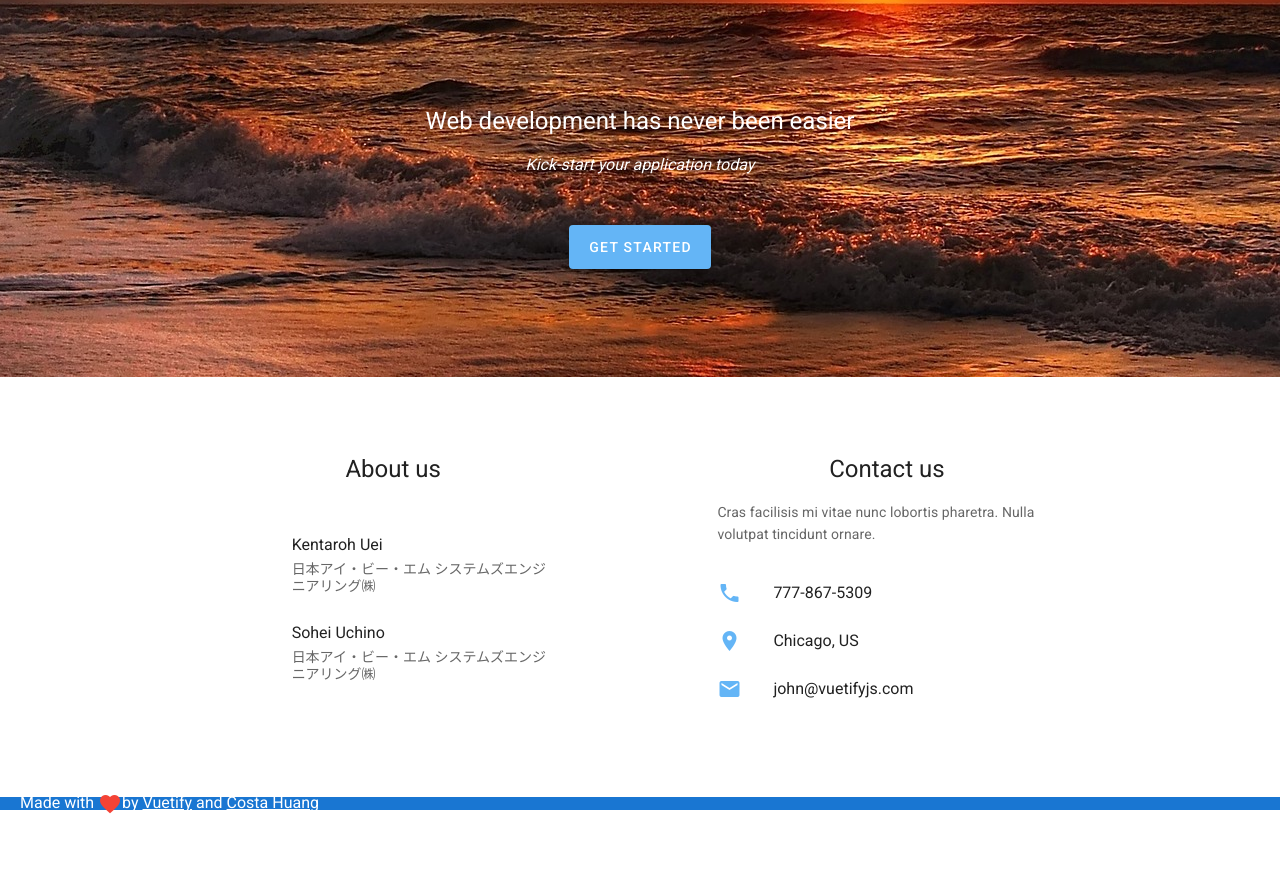
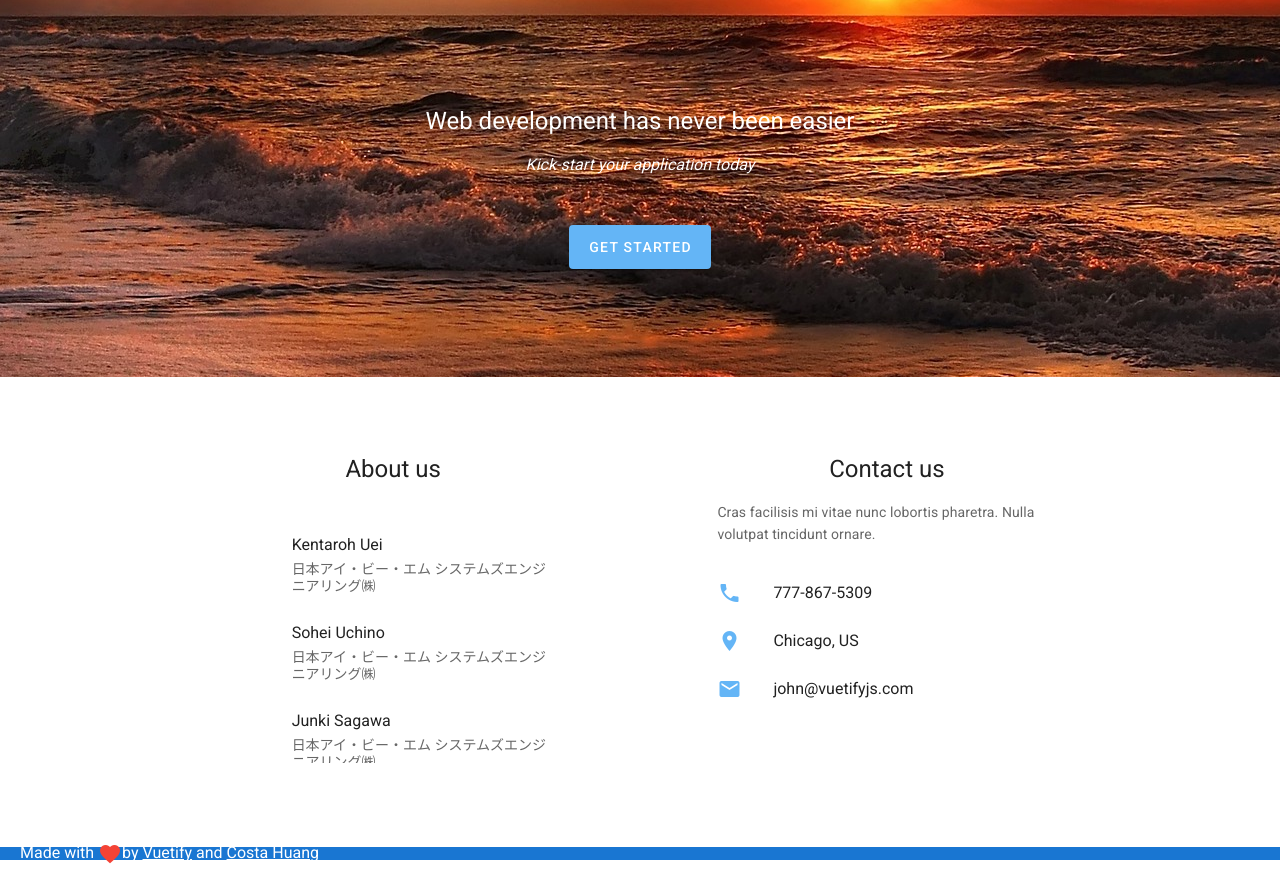
Before and after one commit to innovatty-home/top, a Vue app: page / in a window 1280 px wide. Shown: the part 1315-2184 px from the top of the page. Before the commit the page ends 2134 px from the top, so only its background shows below. Built offline with nearby package versions, Linux system fonts and the light colour scheme.

Commit message:
AboutUsの高さ変更

```diff
--- a/src/components/AboutUs.vue
+++ b/src/components/AboutUs.vue
@@ -8,9 +8,9 @@
         <v-card
           flat
           max-width="650"
-          max-height="200"
+          max-height="250"
           class="mx-auto"
-          style="overflow: scroll"
+          style="overflow-y: scroll"
         >
           <v-list three-line>
             <template v-for="item in items">
```
